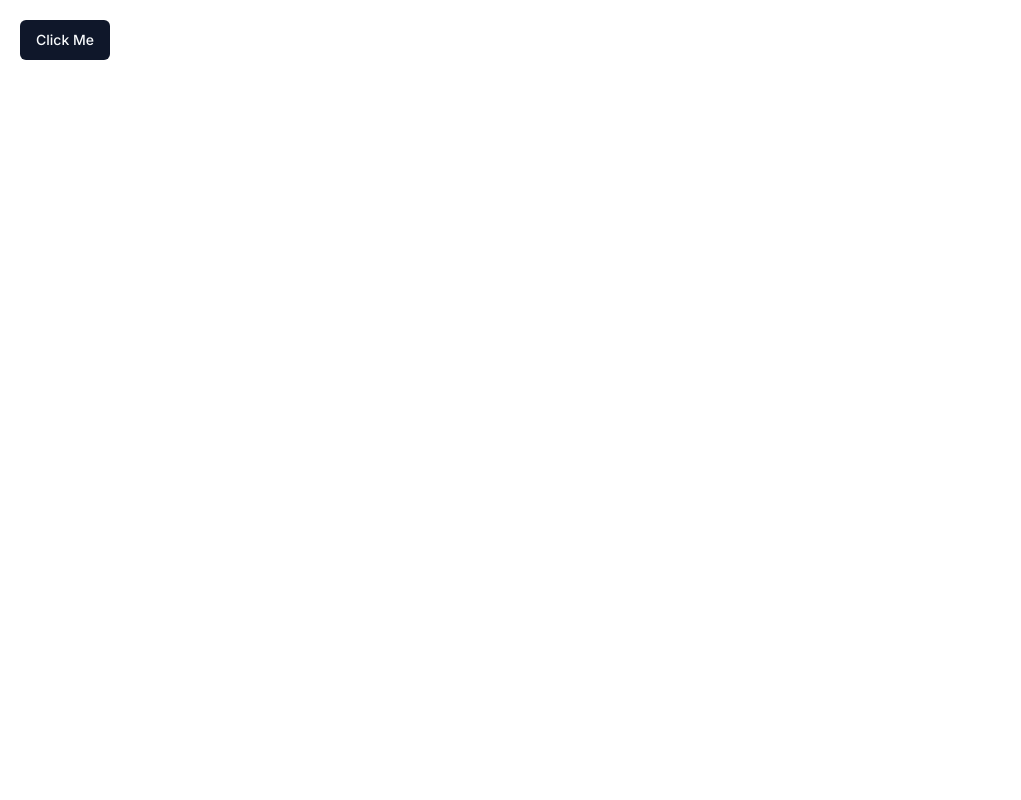
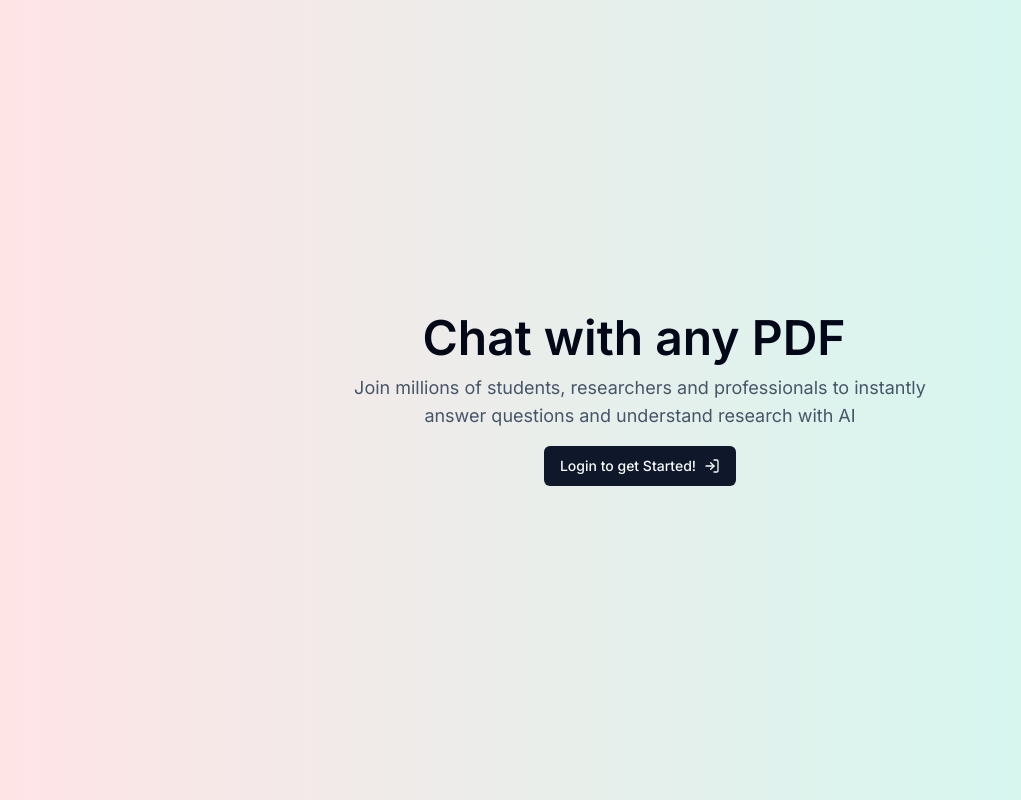
Before and after one commit to syednayl/TaxGPT, a Next.js app: page / in a window 1280 px wide. Shown: the whole page, without its empty margins (0-1021 px from the left). Built offline with nearby package versions, Linux system fonts and the light colour scheme; no server answers.

Commit message:
Clerk Pages Setup

```diff
--- a/src/app/layout.tsx
+++ b/src/app/layout.tsx
@@ -6,8 +6,8 @@
 const inter = Inter({ subsets: ['latin'] })
 
 export const metadata: Metadata = {
-  title: 'Create Next App',
-  description: 'Generated by create next app'
+  title: 'ChatPDF',
+  description: 'Easily communicate with your documents'
 }
 
 export default function RootLayout({
--- a/src/app/page.tsx
+++ b/src/app/page.tsx
@@ -1,11 +1,50 @@
 import { Button } from '@/components/ui/button'
+import { UserButton, auth } from '@clerk/nextjs'
+import { ArrowRight, LogIn } from 'lucide-react'
+import Link from 'next/link'
 
-export default function Home() {
+export default async function Home() {
+  const { userId } = await auth()
+  const isAuth = !!userId
+
   return (
-    <>
-      <div className='container mx-auto p-5 font-bold text-red-500'>
-        <Button>Click Me</Button>
+    <div className='min-h-screen w-screen bg-gradient-to-r from-rose-100 to-teal-100'>
+      <div className='absolute left-1/2 top-1/2 -translate-x-1/2 -translate-y-1/2'>
+        <div className='flex flex-col items-center text-center'>
+          <div className='flex items-center'>
+            <h1 className='mr-3 text-5xl font-semibold'>Chat with any PDF</h1>
+            <UserButton afterSignOutUrl='/' />
+          </div>
+
+          <div className='mt-2 flex'>
+            {isAuth && (
+              <>
+                <Button>
+                  Go to Chats <ArrowRight className='ml-2' />
+                </Button>
+              </>
+            )}
+          </div>
+
+          <p className='mt-1 max-w-xl text-lg text-slate-600'>
+            Join millions of students, researchers and professionals to
+            instantly answer questions and understand research with AI
+          </p>
+
+          <div className='mt-4 w-full'>
+            {isAuth ? (
+              <h1>File Upload</h1>
+            ) : (
+              <Link href='/sign-in'>
+                <Button>
+                  Login to get Started!
+                  <LogIn className='ml-2 h-4 w-4' />
+                </Button>
+              </Link>
+            )}
+          </div>
+        </div>
       </div>
-    </>
+    </div>
   )
 }
--- /dev/null
+++ b/src/app/sign-in/[[...sign-in]]/page.tsx
@@ -0,0 +1,9 @@
+import { SignIn } from '@clerk/nextjs'
+
+export default function Page() {
+  return (
+    <div className='absolute left-1/2 top-1/2 -translate-x-1/2 -translate-y-1/2'>
+      <SignIn />
+    </div>
+  )
+}
--- /dev/null
+++ b/src/app/sign-up/[[...sign-up]]/page.tsx
@@ -0,0 +1,9 @@
+import { SignUp } from '@clerk/nextjs'
+
+export default function Page() {
+  return (
+    <div className='absolute left-1/2 top-1/2 -translate-x-1/2 -translate-y-1/2'>
+      <SignUp />
+    </div>
+  )
+}
--- /dev/null
+++ b/src/middleware.ts
@@ -0,0 +1,9 @@
+import { authMiddleware } from '@clerk/nextjs'
+
+export default authMiddleware({
+  publicRoutes: ['/']
+})
+
+export const config = {
+  matcher: ['/((?!.+\\.[\\w]+$|_next).*)', '/', '/(api|trpc)(.*)']
+}
```
Also changed, not shown: middleware.ts (deleted, +0 -7 lines).
